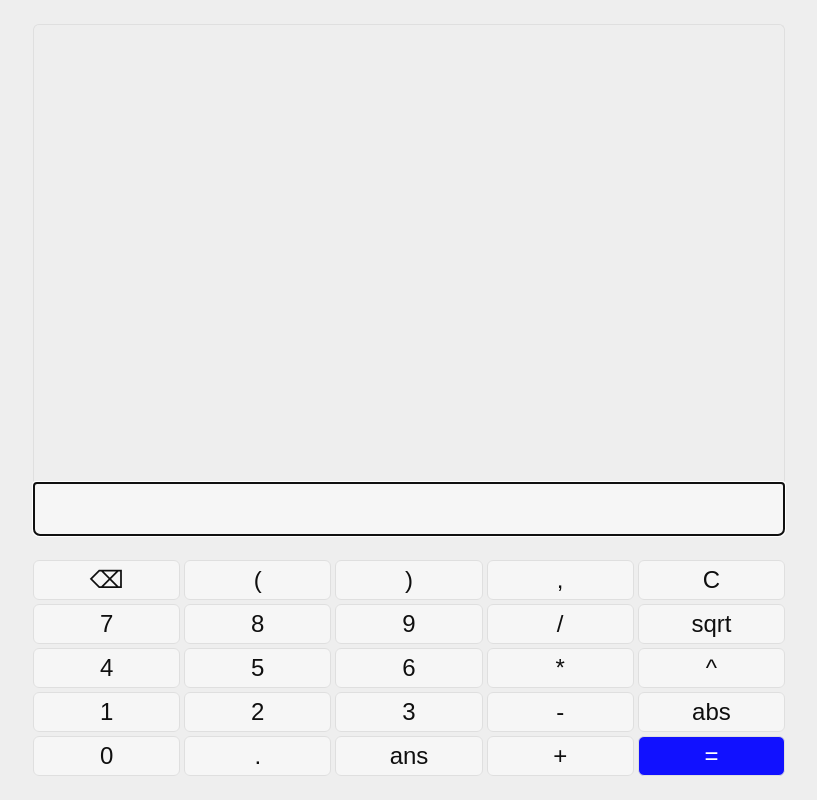
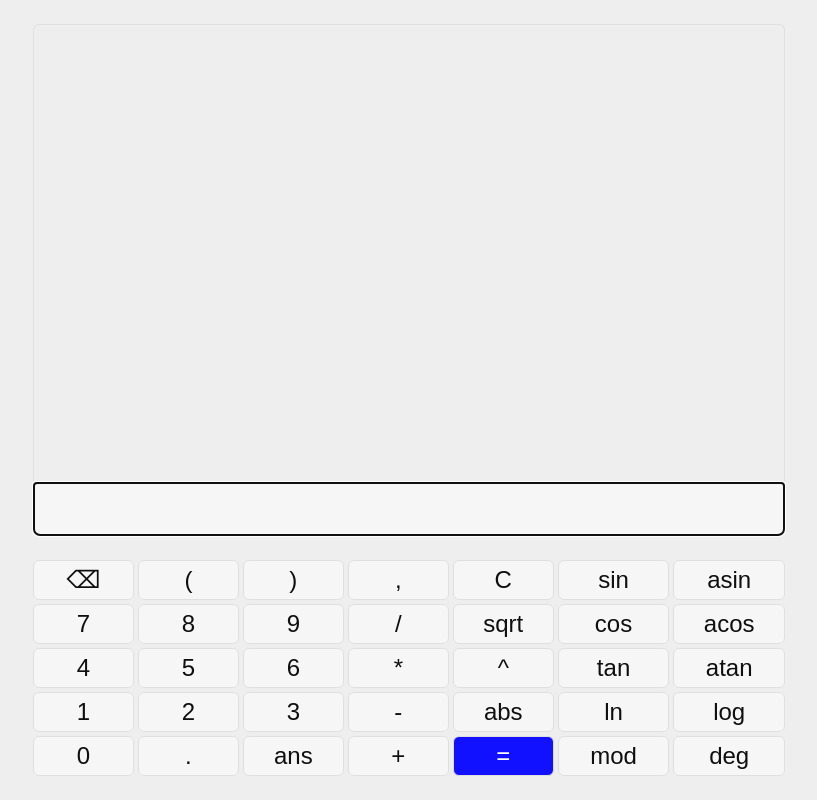
Before and after one commit to Brian-Magnuson/expressive-calc-gui, a SvelteKit app: page / in a window 1280 px wide. Shown: the whole page, without its empty margins (231-1048 px from the left). Built offline with nearby package versions, Linux system fonts and the light colour scheme.

Commit message:
Add extra buttons to calculator

```diff
--- a/src/routes/+page.svelte
+++ b/src/routes/+page.svelte
@@ -67,6 +67,29 @@
       { s: "=", f: async () => await handleSubmit() },
     ],
   ];
+
+  const extraButtons: CalcButton[][] = [
+    [
+      { s: "sin", f: () => (input += "sin(") },
+      { s: "asin", f: () => (input += "asin(") },
+    ],
+    [
+      { s: "cos", f: () => (input += "cos(") },
+      { s: "acos", f: () => (input += "acos(") },
+    ],
+    [
+      { s: "tan", f: () => (input += "tan(") },
+      { s: "atan", f: () => (input += "atan(") },
+    ],
+    [
+      { s: "ln", f: () => (input += "ln(") },
+      { s: "log", f: () => (input += "log(") },
+    ],
+    [
+      { s: "mod", f: () => (input += "mod(") },
+      { s: "deg", f: () => (input += "deg") },
+    ],
+  ];
 </script>
 
 <main>
@@ -87,6 +110,7 @@
         bind:this={inputElement}
         bind:value={input}
       />
+      <div class="button-grid-container">
         <div class="button-grid">
           {#each buttons.flat() as { s, f }}
             <button
@@ -95,6 +119,15 @@
               on:click|preventDefault={f ? f : () => (input += s)}>{s}</button
             >
           {/each}
+        </div>
+        <div class="button-grid extra-buttons">
+          {#each extraButtons.flat() as { s, f }}
+            <button
+              type="button"
+              on:click|preventDefault={f ? f : () => (input += s)}>{s}</button
+            >
+          {/each}
+        </div>
       </div>
     </form>
   </div>
@@ -207,12 +240,28 @@
     padding: 0.5rem;
   }
 
+  .lower .button-grid-container {
+    /* content */
+    display: flex;
+    gap: 4px;
+  }
+
   .lower .button-grid {
+    /* align */
+    flex-grow: 5;
     /* content */
     display: grid;
     grid-template-columns: repeat(5, 1fr);
     grid-auto-rows: minmax(40px, auto);
     gap: 4px;
+  }
+
+  .lower .button-grid.extra-buttons {
+    /* align */
+    flex-grow: 2;
+    display: none;
+    /* style */
+    grid-template-columns: repeat(2, 1fr);
   }
 
   .lower .button-grid button {
@@ -250,4 +299,10 @@
       color: #f6f6f6;
     }
   }
+
+  @media (min-width: 600px) {
+    .lower .button-grid.extra-buttons {
+      display: grid;
+    }
+  }
 </style>
```
Lines whose indentation alone changed are shown as unchanged.
